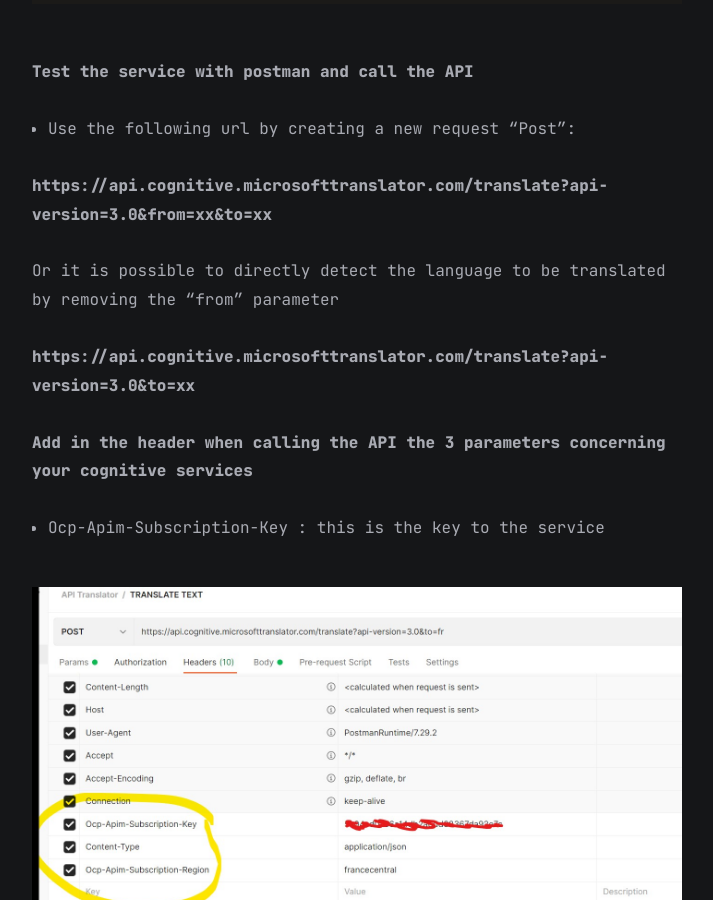
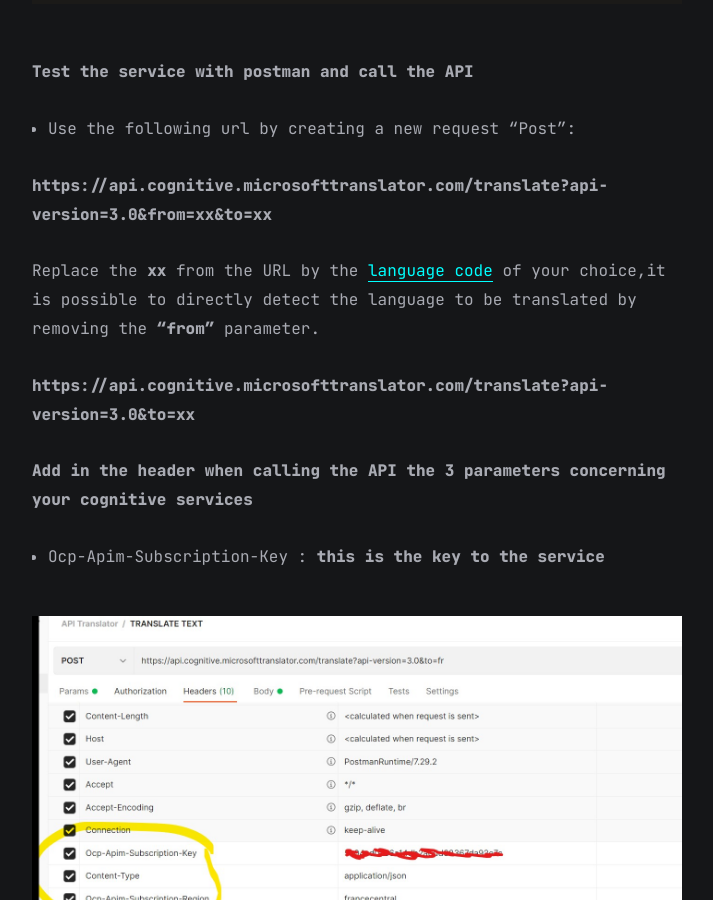
Before and after one commit to marc-hadjeje/marc-hadjeje.github.io, a Jekyll site: the page built from all_collections/_posts/2022-11-24-Azure Cognitive Services.md, in a window 1280 px wide and 900 px high, scrolled down 1639 px. Shown: the whole window, without its empty margins (283-996 px from the left). Built offline with Jekyll 4.4.1, drawn with Linux system fonts in a browser that asks for light colours.

Commit message:
Update 2022-11-24-Azure Cognitive Services.md

```diff
--- a/all_collections/_posts/2022-11-24-Azure Cognitive Services.md
+++ b/all_collections/_posts/2022-11-24-Azure Cognitive Services.md
@@ -18,14 +18,14 @@ In this post we will quickly explain how to use the translation service but espe
 
 **https://api.cognitive.microsofttranslator.com/translate?api-version=3.0&from=xx&to=xx**
 
- Or it is possible to directly detect the language to be translated by removing the "from" parameter
+Replace the **xx** from the URL by the [language code](https://learn.microsoft.com/en-us/azure/cognitive-services/translator/language-support) of your choice,it is possible to directly detect the language to be translated by removing the **"from"** parameter.
 
 **https://api.cognitive.microsofttranslator.com/translate?api-version=3.0&to=xx**
 
 
 ###### Add in the header when calling the API the 3 parameters concerning your cognitive services
 
--	Ocp-Apim-Subscription-Key :  this is the key to the service
+-	Ocp-Apim-Subscription-Key :  **this is the key to the service**
 
 ![Param cognitive](https://github.com/marc-hadjeje/marc-hadjeje.github.io/blob/main/assets/images/param_cognitive.jpg?raw=true)
 
```
